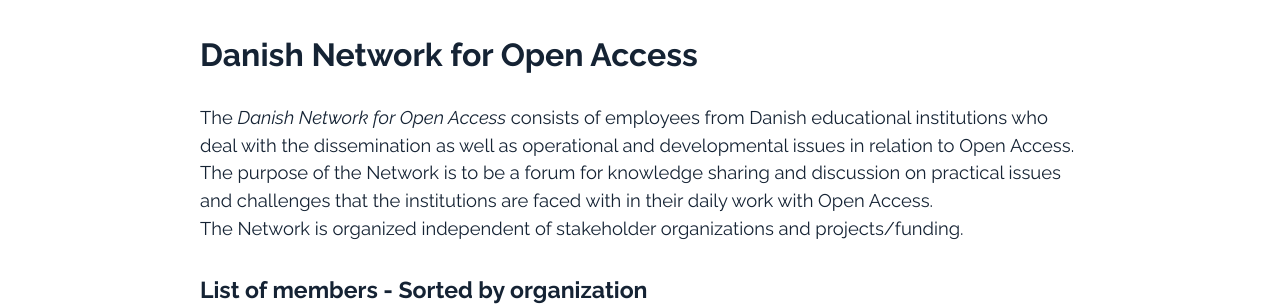
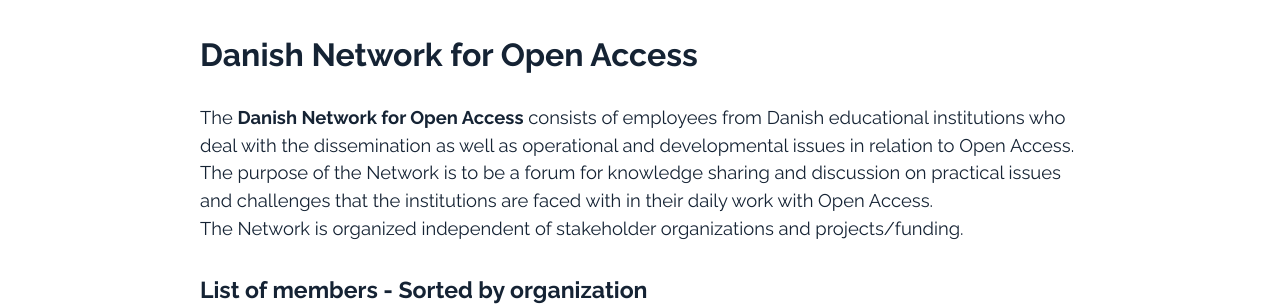
Before and after one commit to openaccess-dk/openaccess-dk.github.io, a Jekyll site: the page built from index.md, in a window 1280 px wide. Shown: the part 318-624 px from the top of the page. Built offline with Jekyll 4.4.1, drawn with Linux system fonts in a browser that asks for light colours.

```diff
--- a/index.md
+++ b/index.md
@@ -6,7 +6,7 @@ layout: default
 
 ### Danish Network for Open Access
 
-The _Danish Network for Open Access_ consists of employees from Danish educational institutions
+The **Danish Network for Open Access** consists of employees from Danish educational institutions
 who deal with the dissemination as well as operational and developmental issues in relation to Open Access.
 The purpose of the Network is to be a forum for knowledge sharing and discussion on practical issues and challenges
 that the institutions are faced with in their daily work with Open Access.<br/>
```
